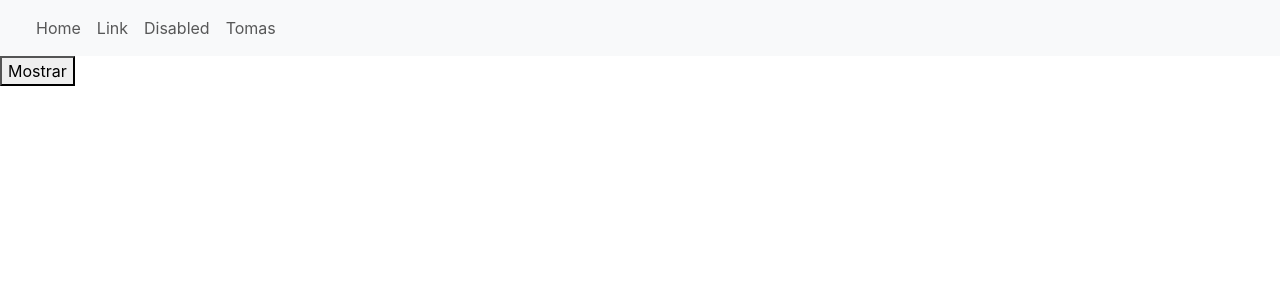
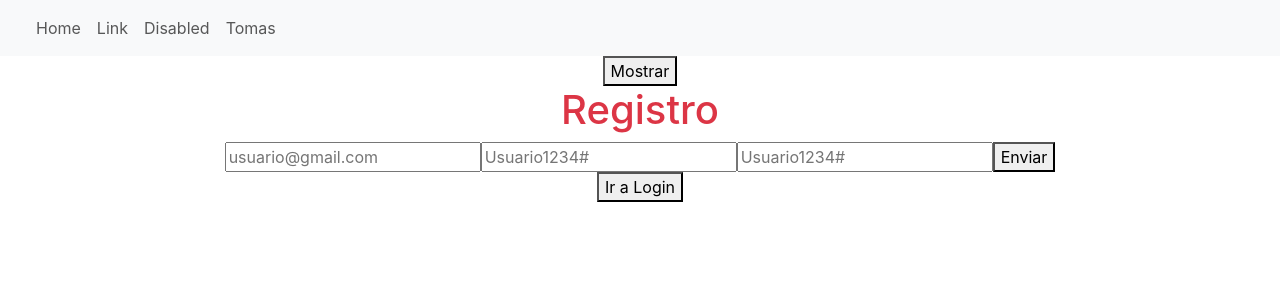
Before and after one commit to JulianaCotabarren/62321_react_ed_it, a React (Create React App) app: page / in a window 1280 px wide. Shown: the top 300 px of the page. Built offline with nearby package versions, Linux system fonts and the light colour scheme.

Commit message:
Formulario dinamico y Uplifting

```diff
--- a/src/App.css
+++ b/src/App.css
@@ -1,4 +1,4 @@
-/* .App {
+.App {
   text-align: center;
 }
 
@@ -35,4 +35,4 @@
   to {
     transform: rotate(360deg);
   }
-} */
+}
--- a/src/App.js
+++ b/src/App.js
@@ -1,80 +1,84 @@
-import { useState, useEffect } from 'react';
+import { useState } from 'react';
 import './App.css';
-import Counter from './components/Counter/Counter';
+import Navbar from './components/Navbar/Navbar';
 import Formulario from './components/Formulario/Formulario';
-import Productos from './views/Productos';
-import Navbar from './components/Navbar/Navbar';
+
 function App() {
+  const [showForms,setShowForms] = useState(false)
+  const [showLogin,setShowLogin] = useState(false)
 
-  const [showForms,setShowForms] = useState(false)
-  const [datos,setDatos] = useState({
-    nombre:'',
-    apellido:'',
-    materia:''
-  })
+  /* Cuando el formulario sea sólo para Login (initialState={datosLogin})=> va a tener 2 inputs: email y password */
+  const datosLogin = {
+    email:'',
+    password:''
+  }
+  /* Hago un array con los valores de los atributos para los inputs del formulario de Login */
+  const datosLoginInputs = [
+    /* Para el input email: */
+    {
+      id:'emailID',
+      type: 'email',
+      placeholder: 'usuario@gmail.com',
+      name: 'email'
+    },
+    /* Para el input password: */
+    {
+      id:'passwordID',
+      type: 'password',
+      placeholder: 'Usuario1234#',
+      name: 'password'
+    }
+  ]
 
-  useEffect(() => {
+  /* Cuando el formulario sea sólo para Registro (initialState={datosRegistro})=> va a tener 3 inputs: email, password y repeatPassword */
+  const datosRegistro = {
+    email:'',
+    password:'',
+    repeatPassword:''
+  }
+  const datosRegistroInputs = [
+    /* Para el input email: */
+    {
+      id:'emailID',
+      type: 'email',
+      placeholder: 'usuario@gmail.com',
+      name: 'email'
+    },
+    /* Para el input password: */
+    {
+      id:'passwordID',
+      type: 'password',
+      placeholder: 'Usuario1234#',
+      name: 'password'
+    },
+    /* Para el input repeatPassword: */
+    {
+      id:'repeatPasswordID',
+      type: 'password',
+      placeholder: 'Usuario1234#',
+      name: 'repeatPassword'
+    },
+  ]
 
-    if(showForms){
-      setDatos({
-          nombre:'Profe',
-          apellido:'Profe',
-          materia:'React'
-      })
-    }
-
-    return () => {
-      setDatos({
-        nombre:'',
-        apellido:'',
-        materia:''
-    })}
-  }, [showForms])
-
+  const handleSubmit = (e,data) => {
+    e.preventDefault();
+    console.log(data);
+  }
 
   return (
     <div className="App text-danger">
       <Navbar navbar_items={["Home", "Link", "Disabled", "Tomas"]}/>
-      {/* <Counter initialNumber={5} initialNombre={"Pepe"}/>
-      <Counter initialNumber={10} initialNombre={"Juan"}/>
-      <Counter initialNumber={50} initialNombre={"Ana"}/> */}
-      {/* <Productos/> */}
       <button onClick={() => setShowForms(!showForms)}>{ showForms ? 'Ocultar' : 'Mostrar'}</button>
-      {showForms &&
-      <>
-      <Formulario/>
-      <Formulario condicional={true}/>
-      </>
-      }
-      {showForms && (
-        <>
-          <h1>{datos.nombre}</h1>
-          <h1>{datos.apellido}</h1>
-          <h1>{datos.materia}</h1>
-        </>
-      )}
-
+      <Formulario
+        onSubmit={handleSubmit}
+        formTitle={!showLogin? 'Registro' : 'Login'}
+        initialState={!showLogin? datosRegistro : datosLogin}
+        inputs={!showLogin? datosRegistroInputs : datosLoginInputs}
+        showLogin={showLogin}
+      />
+      <button onClick={() => setShowLogin(!showLogin)}>{!showLogin ? 'Ir a Login' : 'Ir a Registro'}</button>
     </div>
   );
 }
 
 export default App;
-
-/* Jerarquías:
-    => App
-        -> Navbar
-            *NavbarItem
-            *SearchBar
-            *Dropdown
-*/
-
-/*
-  <Navbar
-    navbar_items={home_navbar_items}
-    nombre_logo={'EducacionIT'}
-    search_bar={true}
-    show_dropdown={true}
-    dropdown_name={'Dropdown'}
-    dropdown_list={dropdown_list}
-  />
-*/
--- a/src/components/Formulario/Formulario.jsx
+++ b/src/components/Formulario/Formulario.jsx
@@ -1,53 +1,43 @@
-import React, { useState } from 'react'
+import React, {useState, useEffect} from 'react'
+import Input from '../../shared/Input'
 
 const Formulario = (props) => {
+    /* Defino un estado inicial dinámico */
+    const { initialState,inputs,formTitle,onSubmit,showLogin } = props
+    const [form,setForm] = useState(initialState) /* Para esto voy a usar el onChange */
 
-    const { condicional } = props
-
-    let contenido = null;
-
-    if(condicional) {
-        contenido = <div>Aca el condicional es true</div>
-    }else{
-        contenido = <div>Aca el condicional es false</div>
+    const handleChange = (e) => {
+      const {name,value} = e.target;
+      setForm({
+        ...form,
+        [name]:value
+      })
     }
 
-    const [form, setForm] = useState({
-        email:'',
-        password:''
-    })
-
-    const { email,password } = form;
-
-    const handleChange = (e) => {
-        const {value,name} = e.target;
-        setForm({
-            ...form, //hago una copia del formulario en ese momento para que cuando termine de escribir el email y me mueva para escribir la contraseña el email se mantenga escrito en el formulario y no se borre
-            [name]:value
-        })
-    }
-
-    const handleSubmit = (e) => {
-        e.preventDefault() //para que no recargue la pagina
-        console.log(form)
-        setForm({
-            email:'',
-            password:''
-        })
-    }
+    /* Hago un useEffect para forzar un re-render que cambie el estado, ya que cuando hacía el cambio de un formulario a otro se actualizaba la vista pero los datos anteriores quedaban guardados */
+    useEffect(() => {
+    }, [showLogin])
 
 
   return (
     <div>
-        <form onSubmit={handleSubmit} style={{display:'flex', flexDirection: 'column', width:'40%', margin: '40px auto'}}>
-            <h1>Formulario</h1>
-            <input onChange={handleChange} value={email} name='email' placeholder='Ingrese el email' type="email" />
-            <input onChange={handleChange} value={password} name='password' placeholder='Ingrese la password' type="password" />
-            <input type="submit" value="Enviar" />
+        <form onSubmit={onSubmit ? (e) => onSubmit(e,form) : null}>
+            <h1>{formTitle || 'Titulo'}</h1>
+            {/* Inputs */}
+            {inputs?.map(({name,type,id,placeholder}) => ( /* Destructuro el objeto input */
+                <Input
+                  name={name}
+                  type={type}
+                  key={id}
+                  placeholder={placeholder}
+                  onChange={handleChange}
+                />
+            ))}
+            {/* <input type="email" />
+            <input type="password" /> */}
+            <button>Enviar</button>
         </form>
-        {contenido}
     </div>
-
   )
 }
 
--- /dev/null
+++ b/src/shared/Input.jsx
@@ -0,0 +1,32 @@
+import React from 'react'
+
+const Input = (props) => {
+
+  /* Defino por destructuración de las props los atributos del componente input */
+    const {
+        type,
+        placeholder,
+        name,
+        className,
+        id,
+        onChange,
+        onBlur
+     } = props
+
+  return (
+    /* Paso los valores de cada atributo y doy una segunda opción para que no salte undefined en el caso de que alguno de los atributos no se pase */
+    <input
+        type={type || 'text'}
+        placeholder={placeholder || null}
+        name={name || null}
+        className={className || null}
+        id={id || null}
+        onChange={onChange || null}
+        onBlur={onBlur || null}
+    />
+
+
+  )
+}
+
+export default Input
```
